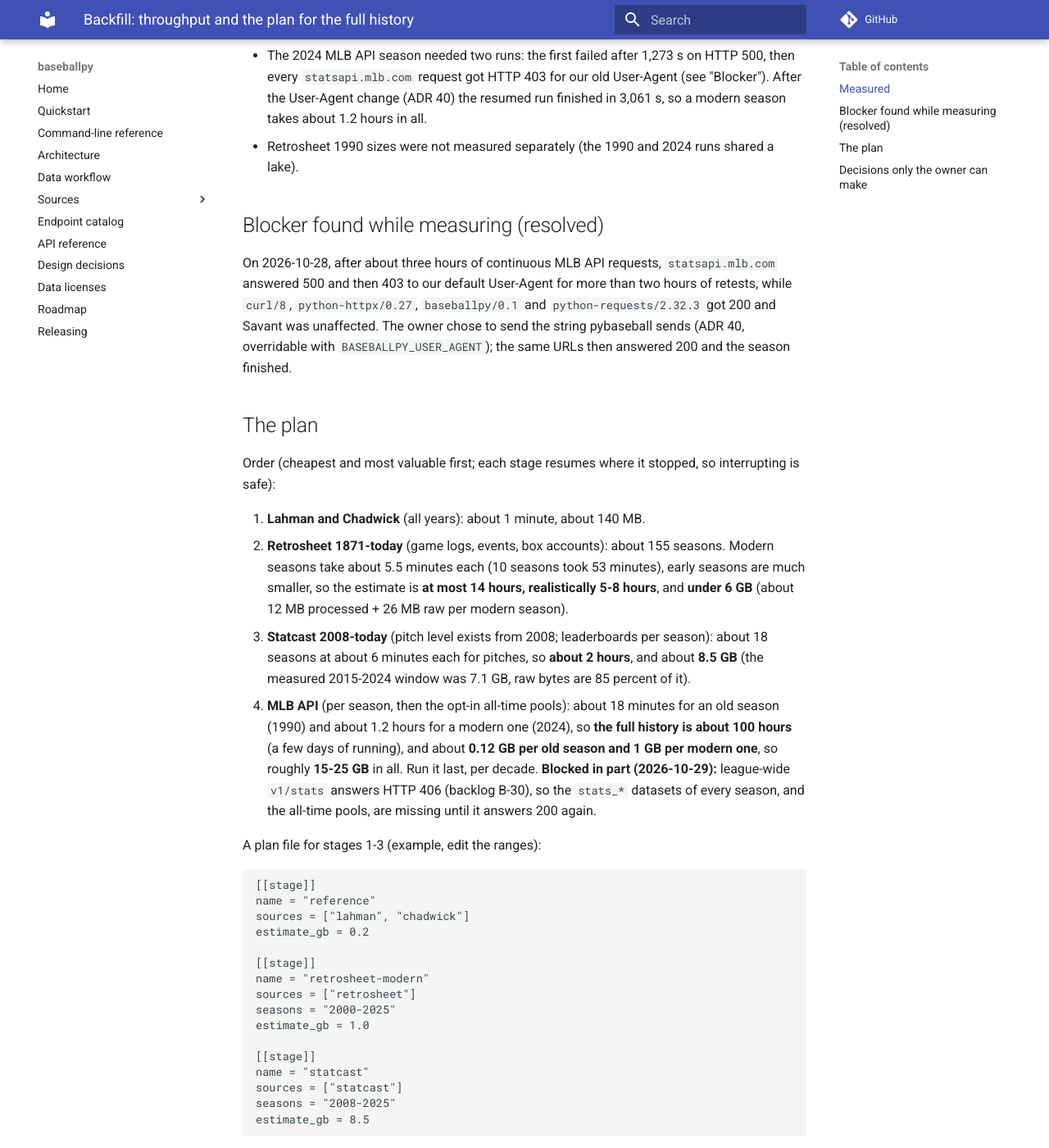
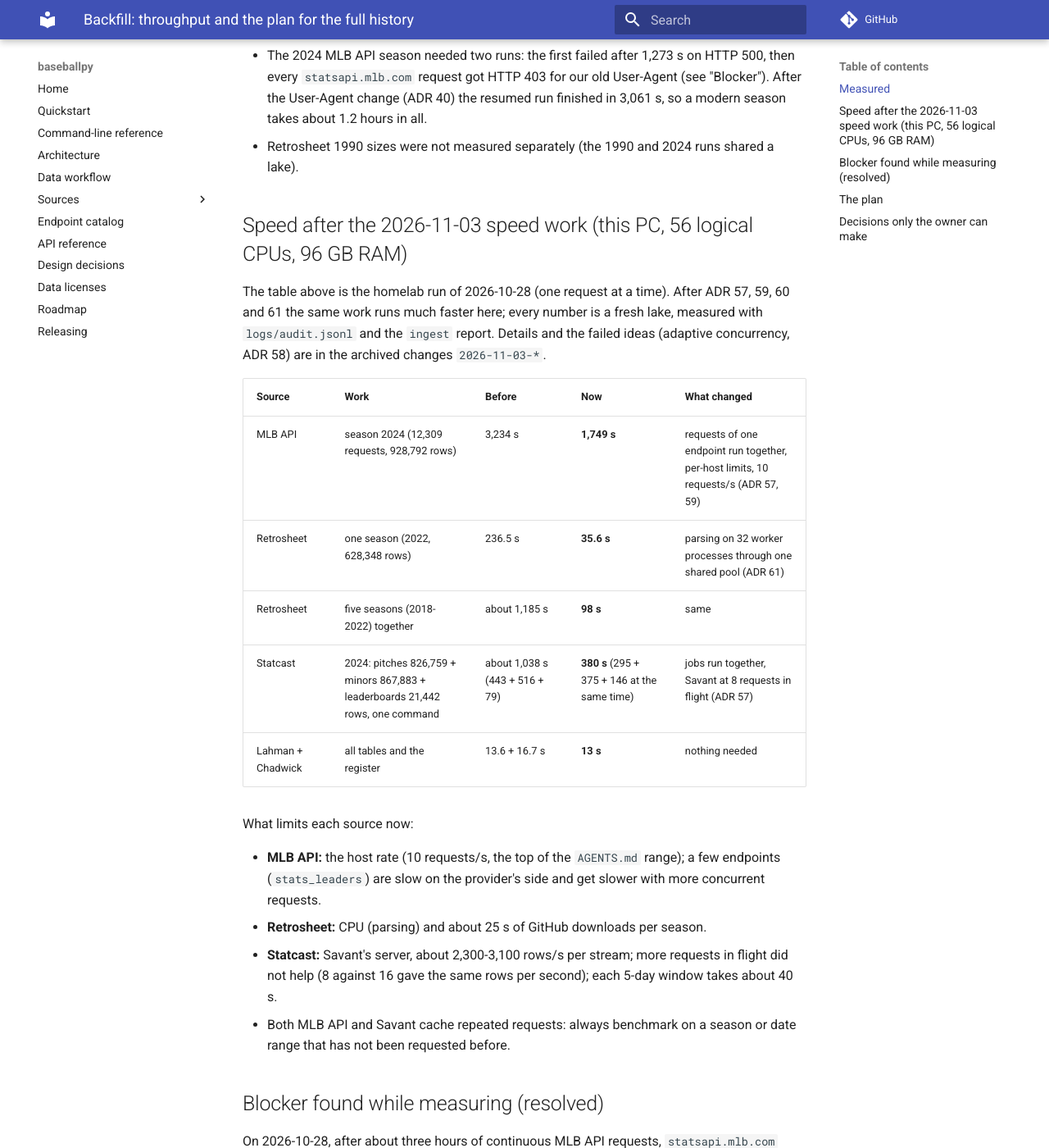
Before and after one commit to cbwinslow/baseballpy, an MkDocs documentation site: the page built from docs/BACKFILL.md, in a window 1280 px wide and 1400 px high, scrolled down 1309 px. Shown: the whole window at 82% size. Built offline with MkDocs 1.6.1 and Material for MkDocs 9.7.7, drawn with Linux system fonts in a browser that asks for light colours; comment, search, counter and statistics services are not loaded; some of the changed text lies outside the part shown.

Commit message:
docs(backfill): record the measured speed after the 2026-11-03 speed work
docs/BACKFILL.md keeps the throughput numbers the backfill plan is built on; they were the
homelab run of 2026-10-28 (one request at a time). Added a section with the numbers measured
today on this PC (56 logical CPUs) and refreshed the plan estimates: MLB API season 2024
3,234 s -> 1,749 s; Retrosheet one season 236.5 s -> 35.6 s and five seasons 98 s; Statcast 2024
(pitches, minors, leaderboards in one command) about 1,038 s -> 380 s; Lahman + Chadwick 13 s
(nothing needed). Also records what limits each source now (MLB host rate 10 requests/s,
Retrosheet CPU, Savant's server) and that both providers cache repeated requests.
The 12 non-success audit events of the Statcast run are row_cap_bisect RETRY events (Savant's
25,000-row cap handled by design), not errors. The full-history MLB estimate (about 55 hours) is
scaled from the old numbers and not measured.

Co-Authored-By: Claude Sonnet 5.5 <noreply@anthropic.com>

```diff
--- a/docs/BACKFILL.md
+++ b/docs/BACKFILL.md
@@ -28,6 +28,31 @@ Notes on the numbers:
 - The 2024 MLB API season needed two runs: the first failed after 1,273 s on HTTP 500, then every `statsapi.mlb.com` request got HTTP 403 for our old User-Agent (see "Blocker"). After the User-Agent change (ADR 40) the resumed run finished in 3,061 s, so a modern season takes about 1.2 hours in all.
 - Retrosheet 1990 sizes were not measured separately (the 1990 and 2024 runs shared a lake).
 
+## Speed after the 2026-11-03 speed work (this PC, 56 logical CPUs, 96 GB RAM)
+
+The table above is the homelab run of 2026-10-28 (one request at a time). After ADR 57, 59, 60 and
+61 the same work runs much faster here; every number is a fresh lake, measured with
+`logs/audit.jsonl` and the `ingest` report. Details and the failed ideas (adaptive concurrency,
+ADR 58) are in the archived changes `2026-11-03-*`.
+
+| Source | Work | Before | Now | What changed |
+|---|---|---|---|---|
+| MLB API | season 2024 (12,309 requests, 928,792 rows) | 3,234 s | **1,749 s** | requests of one endpoint run together, per-host limits, 10 requests/s (ADR 57, 59) |
+| Retrosheet | one season (2022, 628,348 rows) | 236.5 s | **35.6 s** | parsing on 32 worker processes through one shared pool (ADR 61) |
+| Retrosheet | five seasons (2018-2022) together | about 1,185 s | **98 s** | same |
+| Statcast | 2024: pitches 826,759 + minors 867,883 + leaderboards 21,442 rows, one command | about 1,038 s (443 + 516 + 79) | **380 s** (295 + 375 + 146 at the same time) | jobs run together, Savant at 8 requests in flight (ADR 57) |
+| Lahman + Chadwick | all tables and the register | 13.6 + 16.7 s | **13 s** | nothing needed |
+
+What limits each source now:
+
+- **MLB API:** the host rate (10 requests/s, the top of the `AGENTS.md` range); a few endpoints
+  (`stats_leaders`) are slow on the provider's side and get slower with more concurrent requests.
+- **Retrosheet:** CPU (parsing) and about 25 s of GitHub downloads per season.
+- **Statcast:** Savant's server, about 2,300-3,100 rows/s per stream; more requests in flight
+  did not help (8 against 16 gave the same rows per second); each 5-day window takes about 40 s.
+- Both MLB API and Savant cache repeated requests: always benchmark on a season or date range
+  that has not been requested before.
+
 ## Blocker found while measuring (resolved)
 
 On 2026-10-28, after about three hours of continuous MLB API requests, `statsapi.mlb.com` answered 500 and then 403 to our default User-Agent for more than two hours of retests, while `curl/8`, `python-httpx/0.27`, `baseballpy/0.1` and `python-requests/2.32.3` got 200 and Savant was unaffected. The owner chose to send the string pybaseball sends (ADR 40, overridable with `BASEBALLPY_USER_AGENT`); the same URLs then answered 200 and the season finished.
@@ -39,15 +64,18 @@ safe):
 
 1. **Lahman and Chadwick** (all years): about 1 minute, about 140 MB.
 2. **Retrosheet 1871-today** (game logs, events, box accounts): about 155 seasons. Modern seasons
-   take about 5.5 minutes each (10 seasons took 53 minutes), early seasons are much smaller, so
-   the estimate is **at most 14 hours, realistically 5-8 hours**, and **under 6 GB**
-   (about 12 MB processed + 26 MB raw per modern season).
-3. **Statcast 2008-today** (pitch level exists from 2008; leaderboards per season): about 18
-   seasons at about 6 minutes each for pitches, so **about 2 hours**, and about **8.5 GB**
+   take about 36 seconds each alone and about 20 seconds each when several run together (five
+   seasons took 98 s, ADR 61; it was 5.5 minutes each on the homelab), early seasons are much
+   smaller, so the estimate is **at most about 1 hour, realistically 30-40 minutes**, and
+   **under 6 GB** (about 12 MB processed + 26 MB raw per modern season).
+3. **Statcast 2008-today** (pitch level exists from 2008; leaderboards per season): a modern season
+   takes about 6.3 minutes with pitches, minors and leaderboards together (2021 on), about 5
+   minutes for the older ones, so **about 1.5 hours** for 18 seasons, and about **8.5 GB**
    (the measured 2015-2024 window was 7.1 GB, raw bytes are 85 percent of it).
-4. **MLB API** (per season, then the opt-in all-time pools): about 18 minutes for an old season
-   (1990) and about 1.2 hours for a modern one (2024), so **the full history is about 100 hours**
-   (a few days of running), and about **0.12 GB per old season and 1 GB per modern one**, so roughly
+4. **MLB API** (per season, then the opt-in all-time pools): a modern season (2024) now takes
+   29 minutes (it took 1.2 hours); an old season such as 1990 was 18 minutes and, scaled by the
+   same factor (an estimate, not measured), would take about 10 minutes, so **the full history is
+   about 55 hours** (about two days of running; estimated from the old 100 hours), and about **0.12 GB per old season and 1 GB per modern one**, so roughly
    **15-25 GB** in all. Run it last, per decade. **Blocked in part (2026-10-29):** league-wide `v1/stats` answers HTTP 406 (backlog B-30), so the `stats_*` datasets of every season, and the all-time pools, are missing until it answers 200 again.
 
 A plan file for stages 1-3 (example, edit the ranges):
```
